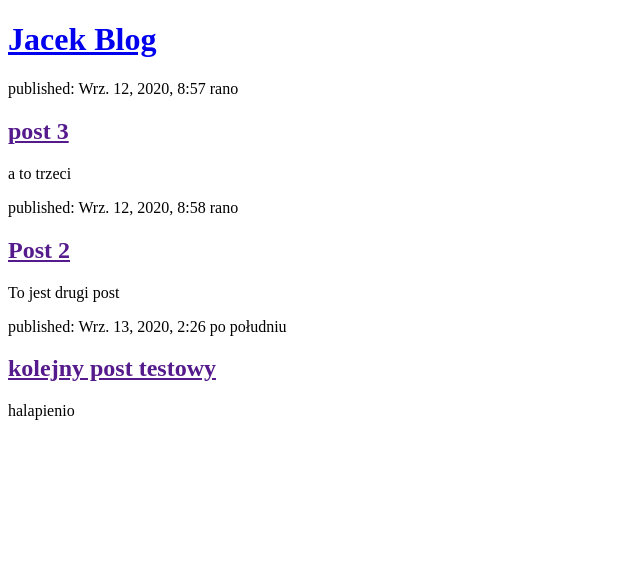
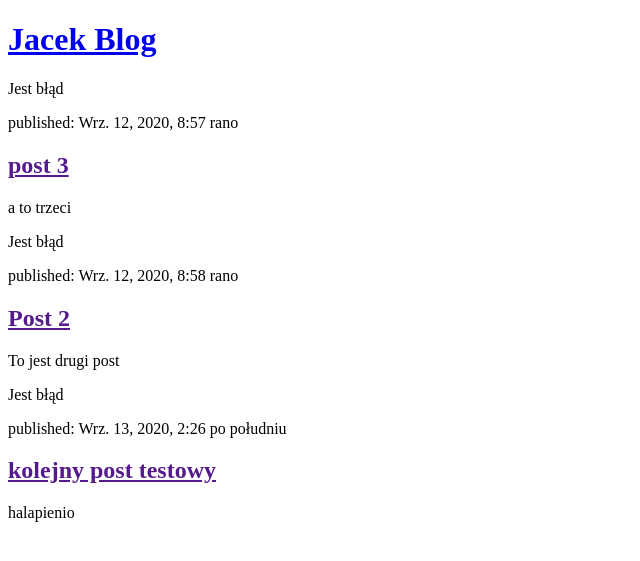
Before and after one commit to JacekRuszkowski/django_start, a Django app: page / in a window 1280 px wide. Shown: the top 561 px of the page, without its empty margins (0-640 px from the left). Run offline with Django 3.2, Linux system fonts and the light colour scheme; data comes from the database, SQL or seed files in the repository.

Commit message:
django_start_1

```diff
--- a/wwwapp/blog/templates/blog/post_list.html
+++ b/wwwapp/blog/templates/blog/post_list.html
@@ -11,6 +11,7 @@
 
         {% for post in posts %}
         <div>
+         Jest błąd
 
            <p>published: {{ post.published_date }}</p>
             <h2><a href="">{{ post.title }}</a></h2>
```
